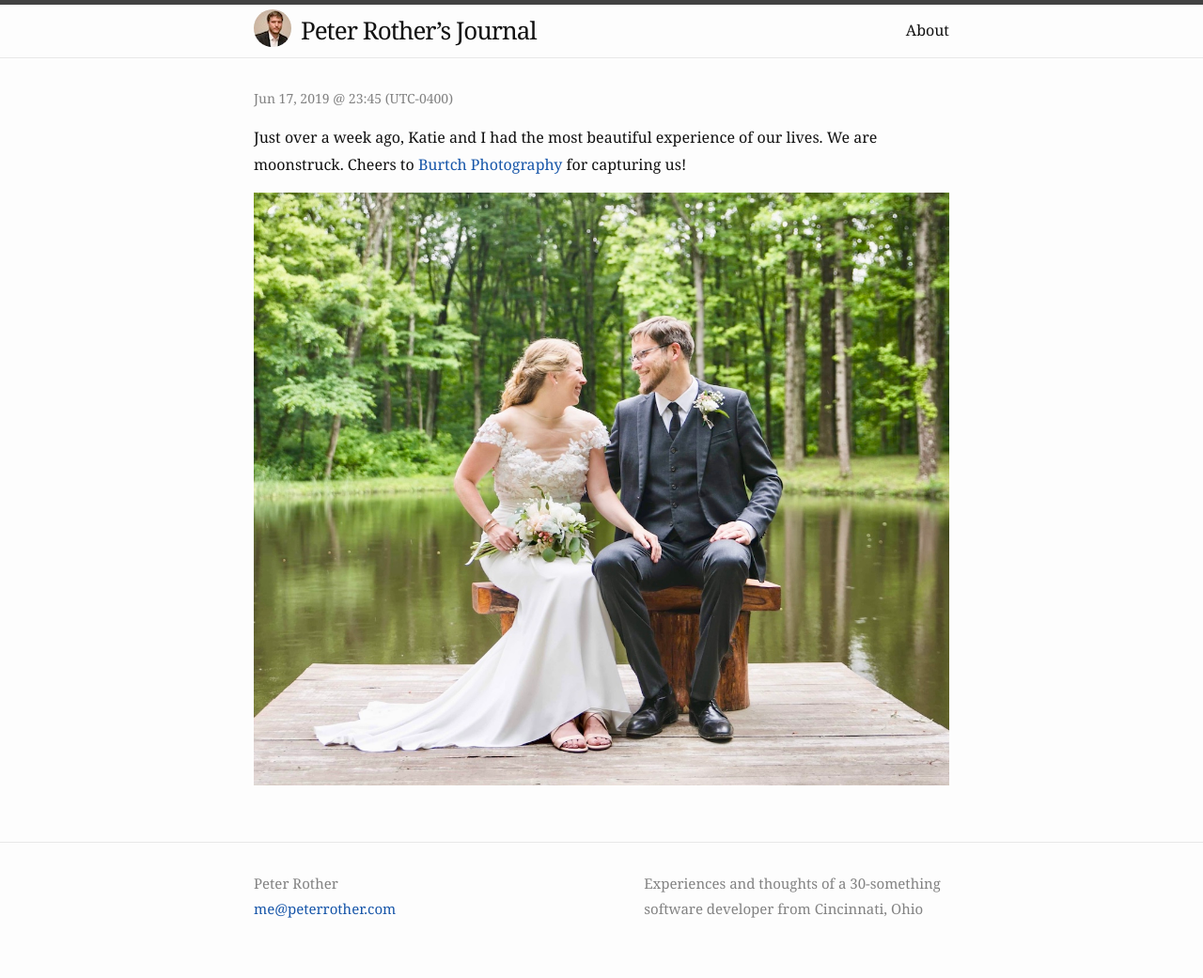
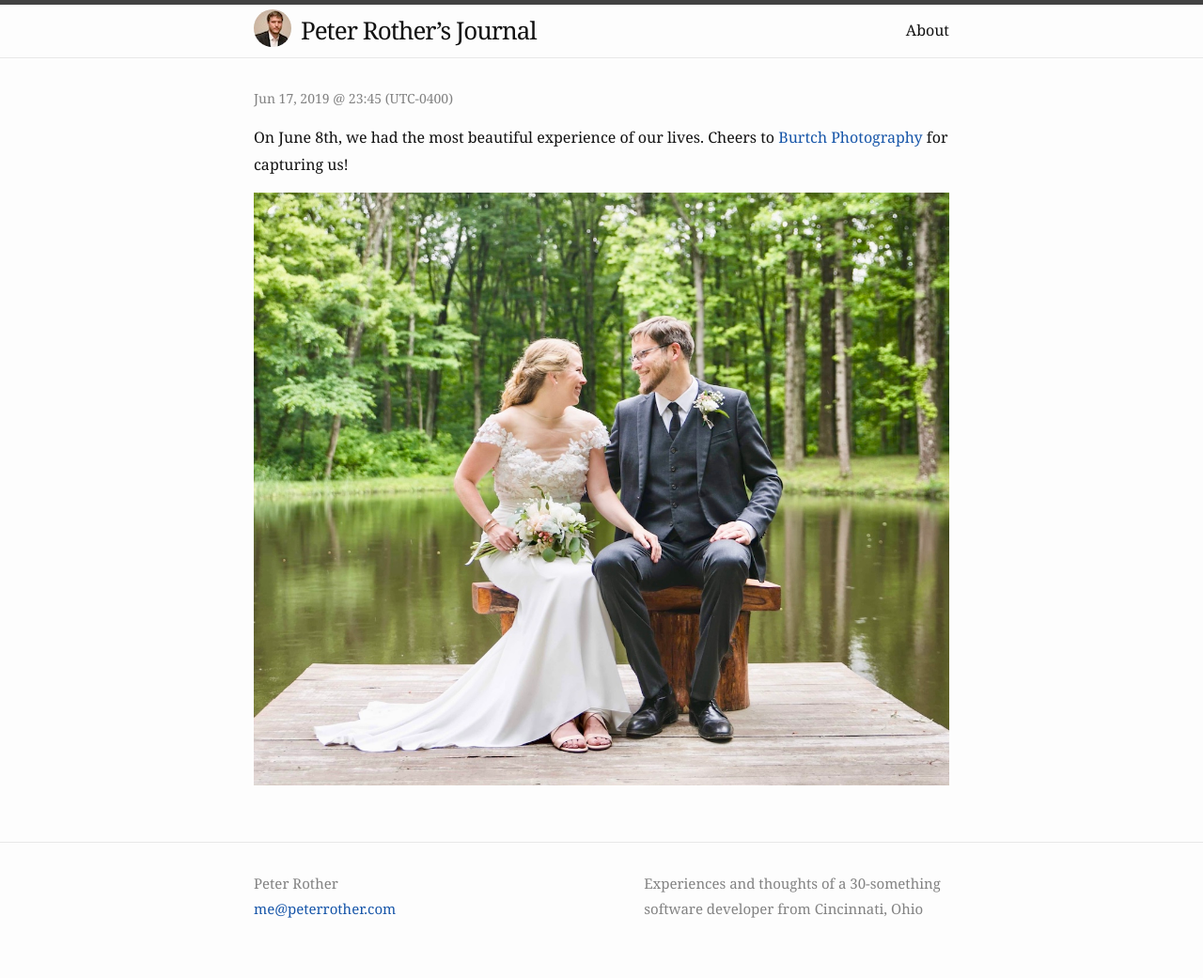
Before and after one commit to peterrother/peterrother.github.io, a Jekyll site: the page built from _posts/2019-06-17-micropost-18.md, in a window 1280 px wide. Shown: the whole page at 94% size. Built offline with Jekyll 4.4.1, drawn with Linux system fonts in a browser that asks for light colours.

Commit message:
Update micropost to fit max content length

```diff
--- a/_posts/2019-06-17-micropost-18.md
+++ b/_posts/2019-06-17-micropost-18.md
@@ -3,6 +3,6 @@ layout: post
 title: ""
 date: 2019-06-17 23:45:00 -0400
 ---
-Just over a week ago, Katie and I had the most beautiful experience of our lives. We are moonstruck. Cheers to [Burtch Photography](http://burtchphotography.com) for capturing us!
+On June 8th, we had the most beautiful experience of our lives. Cheers to [Burtch Photography](http://burtchphotography.com) for capturing us!
 
 ![Wedding]({{ "/assets/img/wedding.jpg" | absolute_url }})
```
